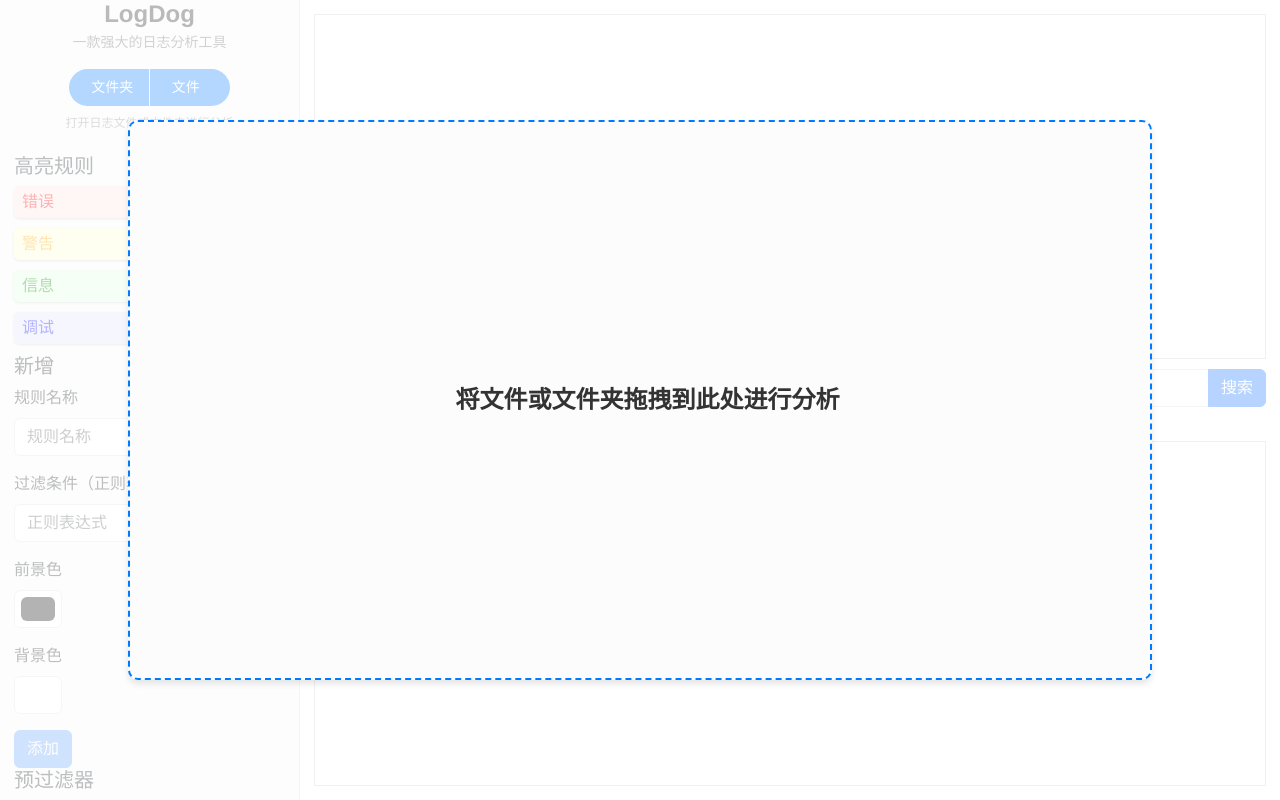
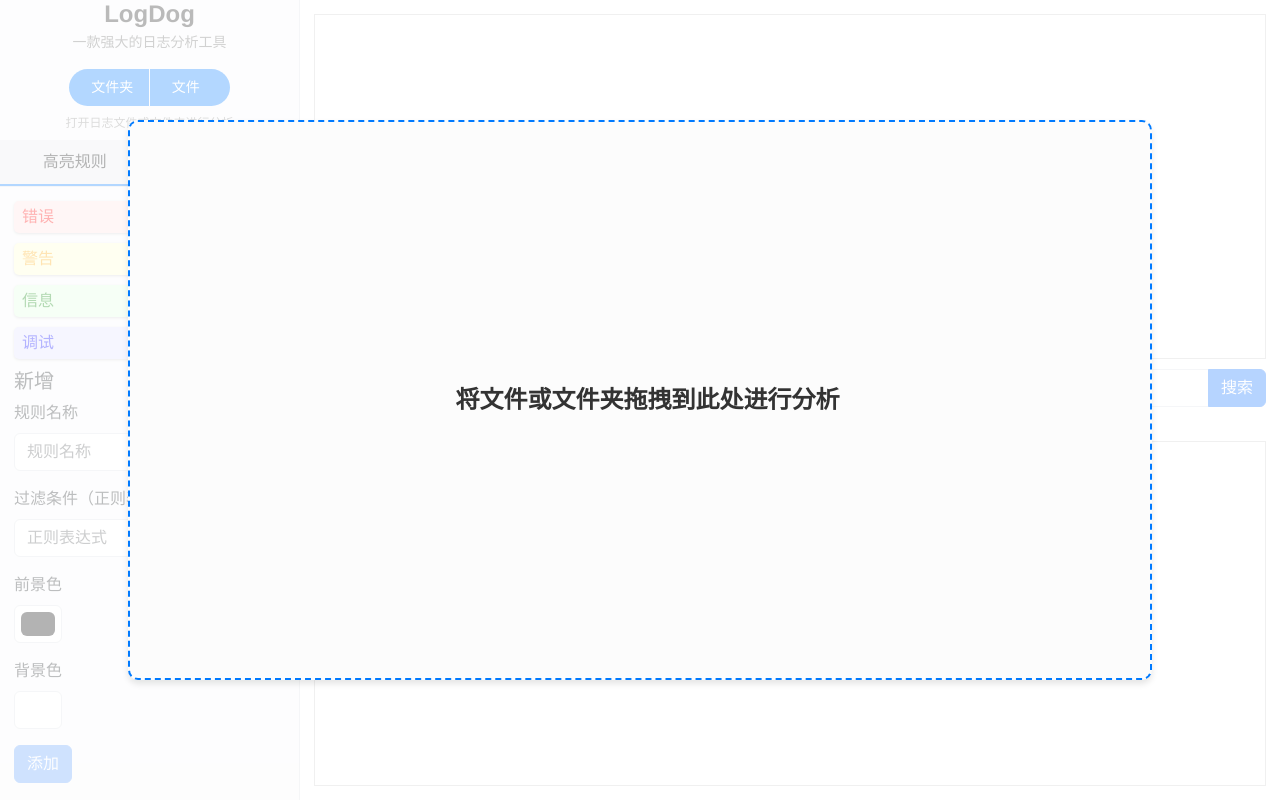
Before and after one commit to logdog-tech/logdog, a Vue app: page / in a window 1280 px wide. Built offline with nearby package versions, Linux system fonts and the light colour scheme.

Commit message:
ui: Use tabs for highlight rules and pre-filters

```diff
--- a/src/App.vue
+++ b/src/App.vue
@@ -2,12 +2,19 @@
   <div id="root" style="display: flex; flex-direction: row;">
     <div class="sidebar">
       <DataProvider @fileLoaded="handleFileLoaded" />
-      <div class="sidebar-rules">
-        <RulesManager @rulesUpdated="handleRulesUpdated" />
-        <PrefilterManager
-          @prefilterUpdated="handlePrefilterUpdated"
-          @prefilterApplied="applyPrefilterToLogShower"
-        />
+      <div class="sidebar-tabs">
+        <div class="tab-buttons">
+          <button @click="activeTab = 'rules'" :class="{ active: activeTab === 'rules' }">高亮规则</button>
+          <button @click="activeTab = 'prefilters'" :class="{ active: activeTab === 'prefilters' }">预过滤器</button>
+        </div>
+        <div class="tab-content">
+          <RulesManager v-if="activeTab === 'rules'" @rulesUpdated="handleRulesUpdated" />
+          <PrefilterManager
+            v-if="activeTab === 'prefilters'"
+            @prefilterUpdated="handlePrefilterUpdated"
+            @prefilterApplied="applyPrefilterToLogShower"
+          />
+        </div>
       </div>
     </div>
     <div class="main">
@@ -63,6 +70,8 @@ const applyPrefilterToLogShower = (prefilterData) => {
     }
   })
 }
+
+const activeTab = ref('rules')
 </script>
 
 <style scoped>
@@ -81,9 +90,34 @@ const applyPrefilterToLogShower = (prefilterData) => {
   flex-direction: column;
 }
 
-.sidebar-rules {
+.sidebar-tabs {
   flex-grow: 1;
-  overflow-y: scroll;
+  display: flex;
+  flex-direction: column;
+  overflow: hidden;
+}
+
+.tab-buttons {
+  display: flex;
+  border-bottom: 1px solid #dee2e6;
+}
+
+.tab-buttons button {
+  padding: 10px 20px;
+  border: none;
+  background-color: transparent;
+  cursor: pointer;
+  flex: 1;
+}
+
+.tab-buttons button.active {
+  background-color: #e9ecef;
+  border-bottom: 2px solid #007bff;
+}
+
+.tab-content {
+  flex-grow: 1;
+  overflow-y: auto;
   padding: 14px;
 }
 
--- a/src/PrefilterManager.vue
+++ b/src/PrefilterManager.vue
@@ -1,6 +1,5 @@
 <template>
   <div>
-    <h5>预过滤器</h5>
     <div v-for="prefilter in prefilters" :key="prefilter.id"
          class="prefilter-item"
          :class="{ 'prefilter-active': prefilter.active }"
--- a/src/RulesManager.vue
+++ b/src/RulesManager.vue
@@ -1,6 +1,5 @@
 <template>
     <div>
-      <h5>高亮规则</h5>
       <div v-for="rule in rules" :key="rule.id" class="rule-item"
            @dblclick="editRule(rule)"
            :style="{ color: rule.foreColor, backgroundColor: rule.backColor }">
```
